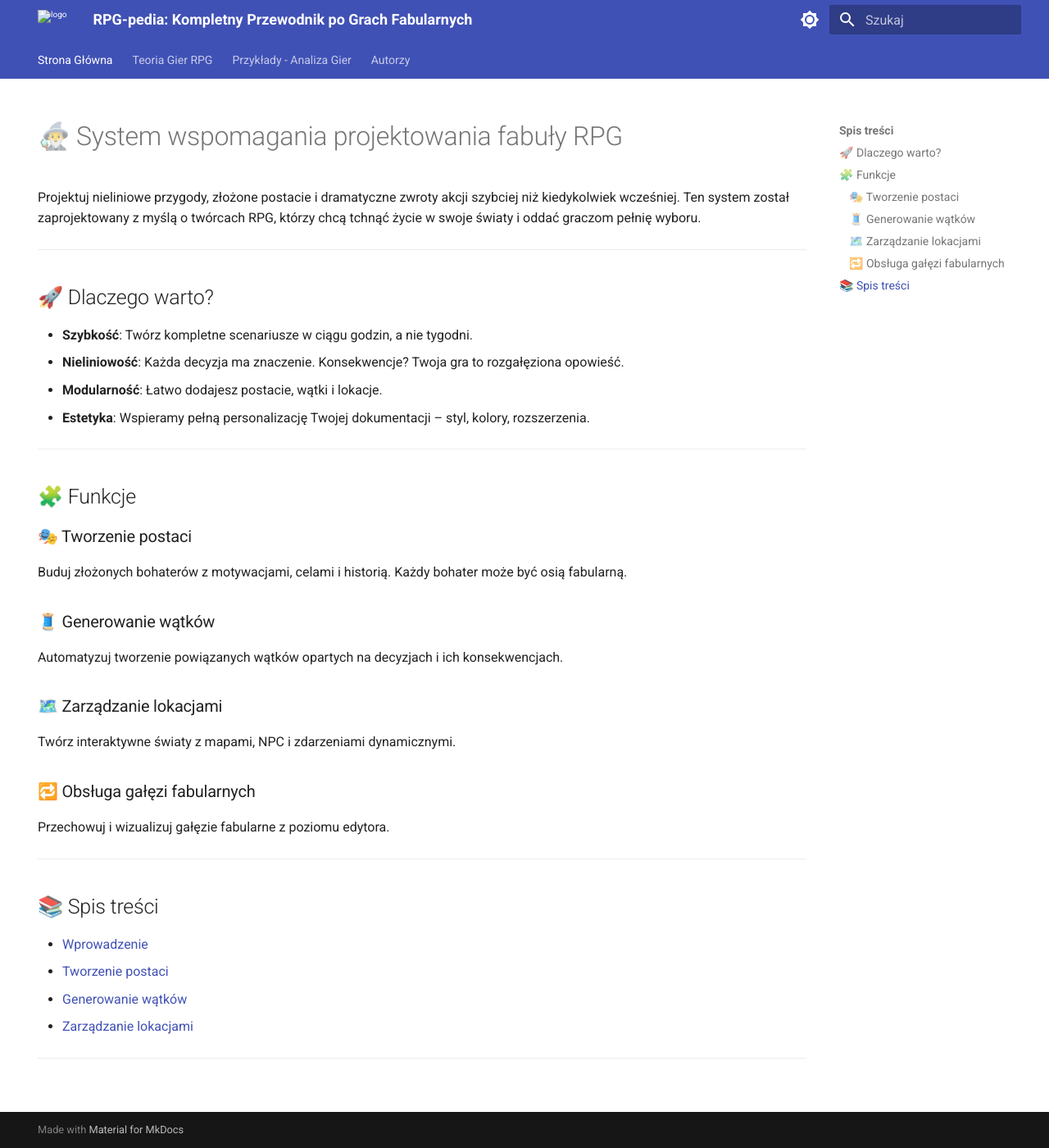
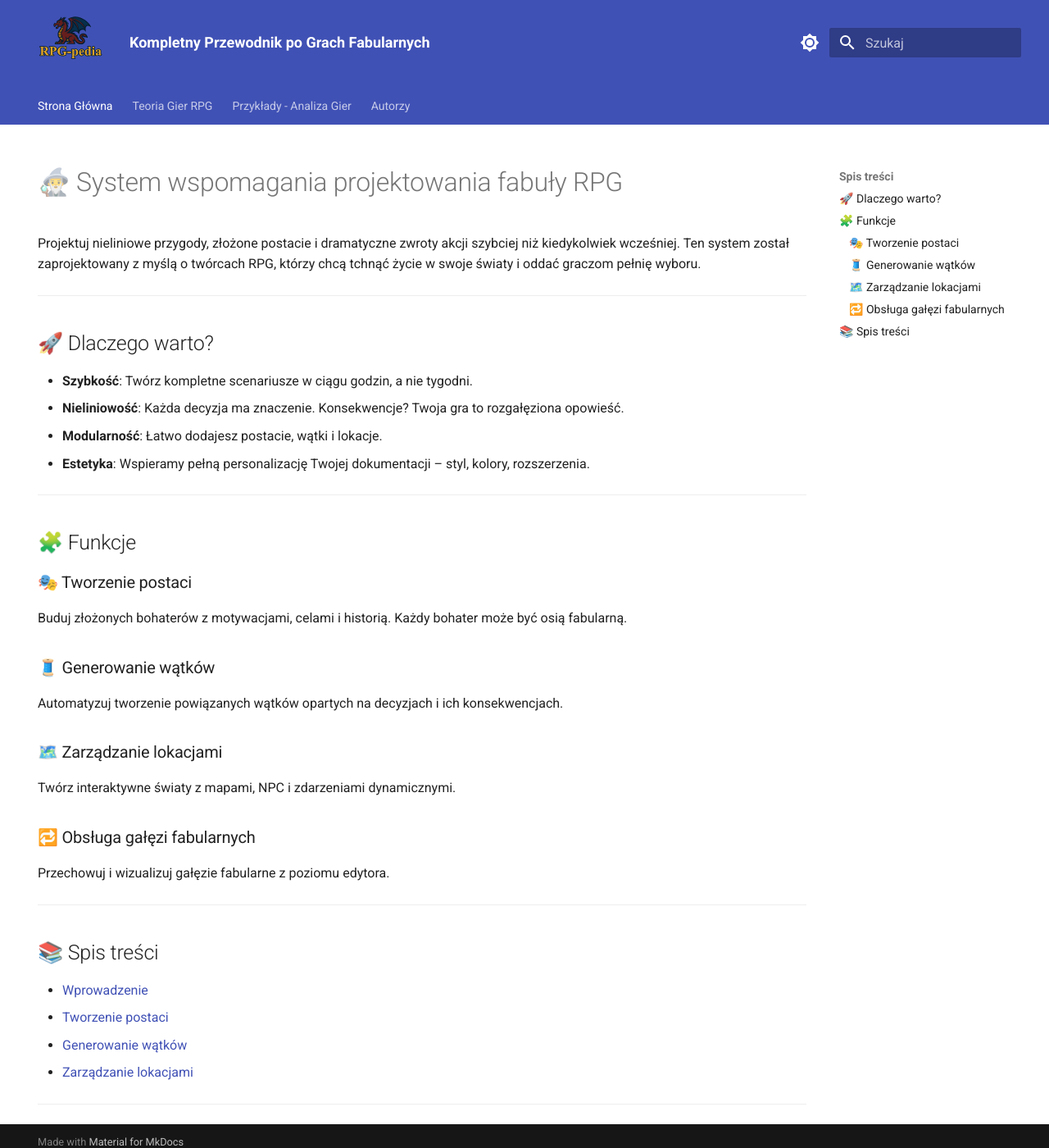
Before and after one commit to VsWisniaVs/ProjektWspomaganiePracyFabulyWGrachRPG, an MkDocs documentation site: the page built from docs/index.md, in a window 1280 px wide and 1400 px high. Shown: the whole window at 82% size. Built offline with MkDocs 1.6.1 and Material for MkDocs 9.7.7, drawn with Linux system fonts in a browser that asks for light colours.

Commit message:
Dodalem logo i dopasowalem inne pliki zeby fajnie dzialalo

```diff
--- /dev/null
+++ b/docs/stylesheets/extra.css
@@ -0,0 +1,5 @@
+.md-header__button.md-logo img,
+.md-header__button.md-logo svg {
+  height: 4rem;
+  width: auto;
+}
--- a/mkdocs.yml
+++ b/mkdocs.yml
@@ -1,5 +1,5 @@
 #super zmiana
-site_name: 'RPG-pedia: Kompletny Przewodnik po Grach Fabularnych'
+site_name: 'Kompletny Przewodnik po Grach Fabularnych'
 site_url: ''
 site_author: 'Jakub Waśniowski & Jakub Gorczyca'
 site_description: 'Projekt kursowy - przewodnik po mechanikach, historii i gatunkach gier RPG.'
@@ -60,3 +60,5 @@ markdown_extensions:
   - attr_list
   - pymdownx.tabbed:
       alternate_style: true
+extra_css:
+  - stylesheets/extra.css
```
Also changed, not shown: docs/assets/favicon.png (added), docs/assets/logo.svg (added).
